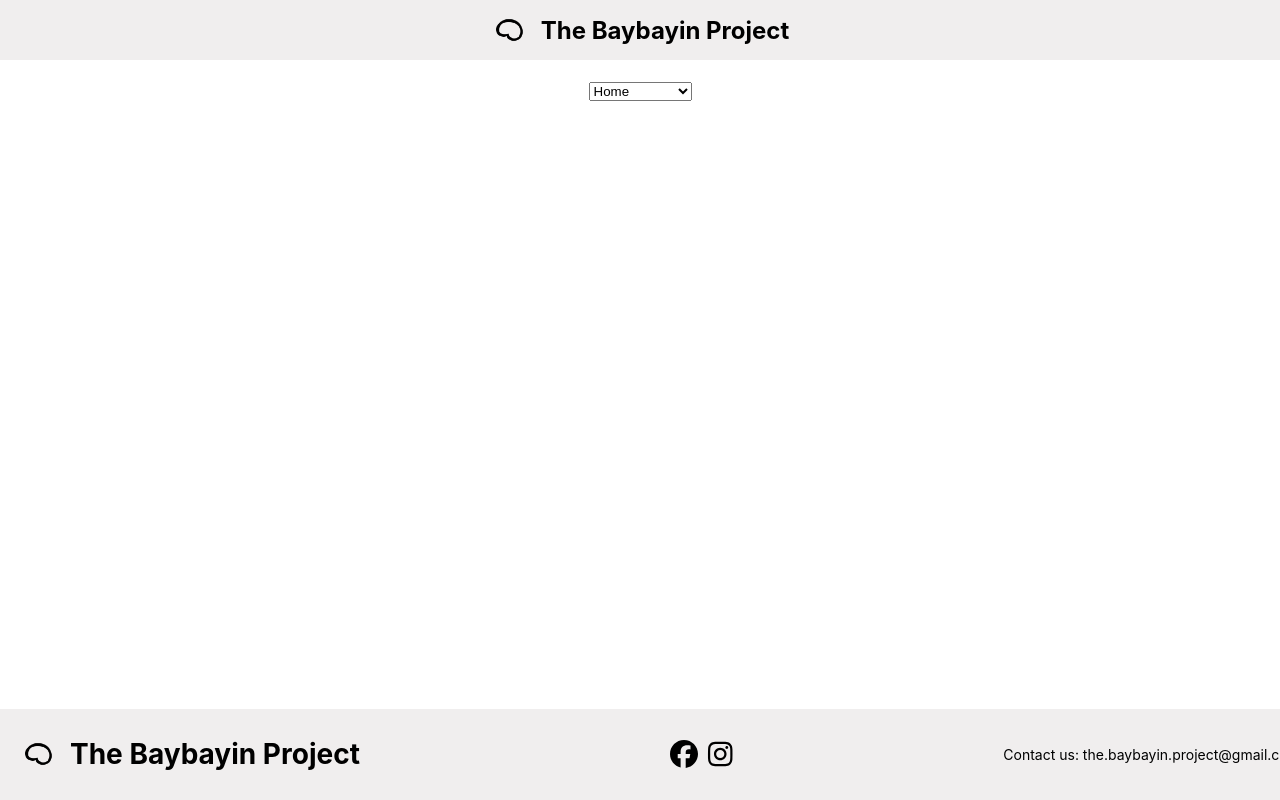
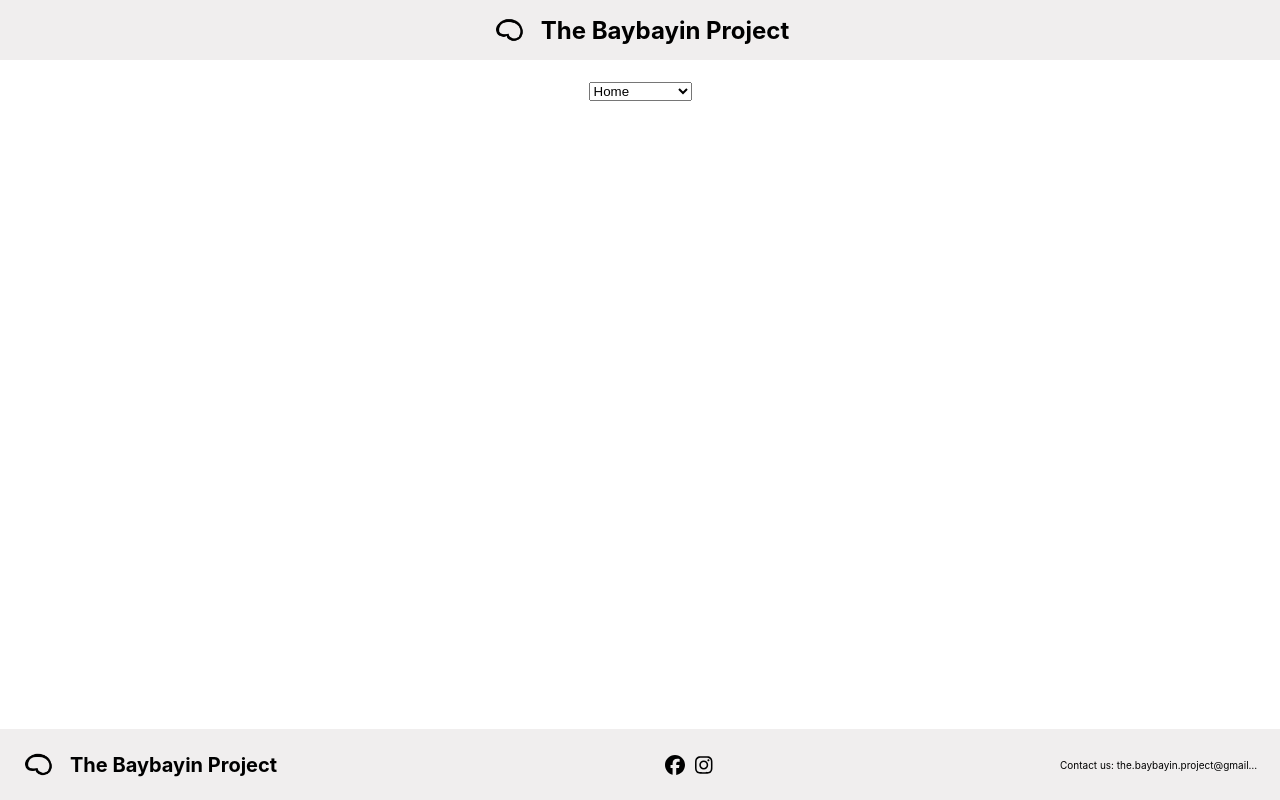
Before and after one commit to cmckinney-59/the-baybayin-project, a React (Vite) app: page / in a window 1280 px wide. Built offline with nearby package versions, Linux system fonts and the light colour scheme.

Commit message:
updated footer css

```diff
--- a/src/components/Footer/Footer.css
+++ b/src/components/Footer/Footer.css
@@ -5,12 +5,13 @@
   padding: 10px 20px;
   background-color: rgb(240, 238, 238);
   flex-direction: row;
-  font-size: 14px;
+  font-size: 10px;
   color: black;
   flex-shrink: 0;
   position: fixed;
   bottom: 0;
   width: 100%;
+  box-sizing: border-box;
 }
 
 .footer-content {
@@ -20,7 +21,7 @@
 }
 
 .App-footer-Text {
-  font-size: 14px;
+  font-size: 10px;
   font-weight: bold;
   margin: 0;
 }
@@ -51,3 +52,12 @@
 .footer-links-container a:hover {
   color: rgb(26, 115, 232);
 }
+
+.App-footer p {
+  margin: 0;
+  white-space: nowrap;
+  overflow: hidden;
+  text-overflow: ellipsis;
+  max-width: 200px;
+  font-size: 10px;
+}
```
